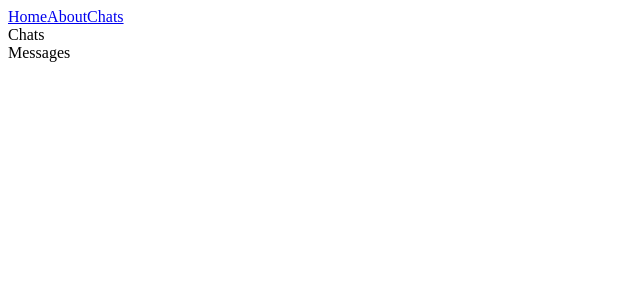
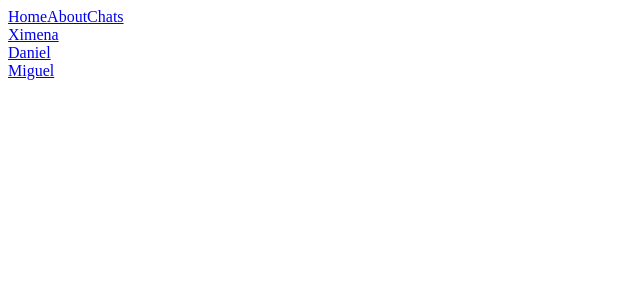
Before and after one commit to Larm1998/vue-router-navigation, a Vue app: page /chats in a window 1280 px wide. Shown: the top 300 px of the page, without its empty margins (0-640 px from the left). Built offline with nearby package versions, Linux system fonts and the light colour scheme.

Commit message:
Parameters

```diff
--- a/src/router/index.js
+++ b/src/router/index.js
@@ -6,7 +6,8 @@ const router = createRouter({
   routes: [
     { path: '/', component: HomeView },
     { path: '/about', component: import ('../views/AboutView.vue')},
-    { path: '/chats', component: import ('../views/ChatsView.vue')}
+    { path: '/chats', component: import ('../views/ChatsView.vue')},
+    { path: '/chats/:chatId', component: import ('../views/ChatsView.vue')},
 
   ]
 })
--- a/src/views/ChatsView.vue
+++ b/src/views/ChatsView.vue
@@ -1,10 +1,28 @@
 <template>
     <div>
         <aside>
-            Chats
+            <div v-for="chat in chats">
+                <router-link :to="`/chats/${chat.id}`">
+                    {{ chat.name }}
+                </router-link>
+            </div>
         </aside>
         <article>
-            Messages
+            {{ this.$route.params.chatId }}
         </article>
     </div>
 </template>
+
+<script>
+    export default {
+        data() {
+            return {
+                chats: [
+                    { id: 1, name: 'Ximena' },
+                    { id: 2, name: 'Daniel' },
+                    { id: 3, name: 'Miguel' },
+                ]
+            }
+        }
+    }
+</script>
```
